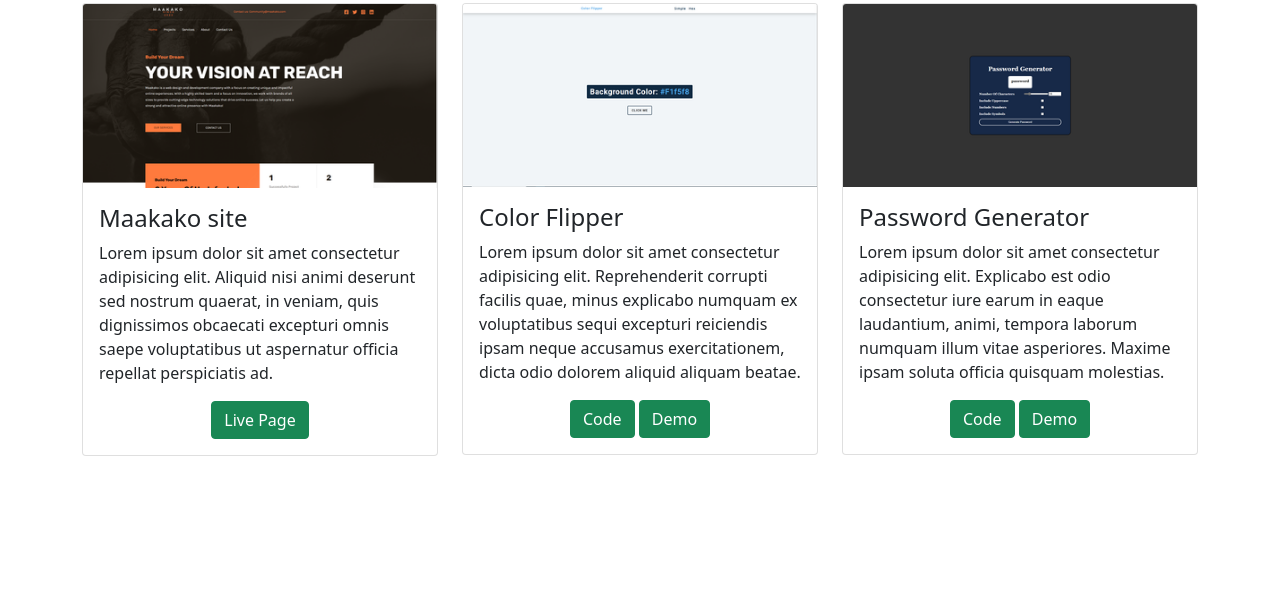
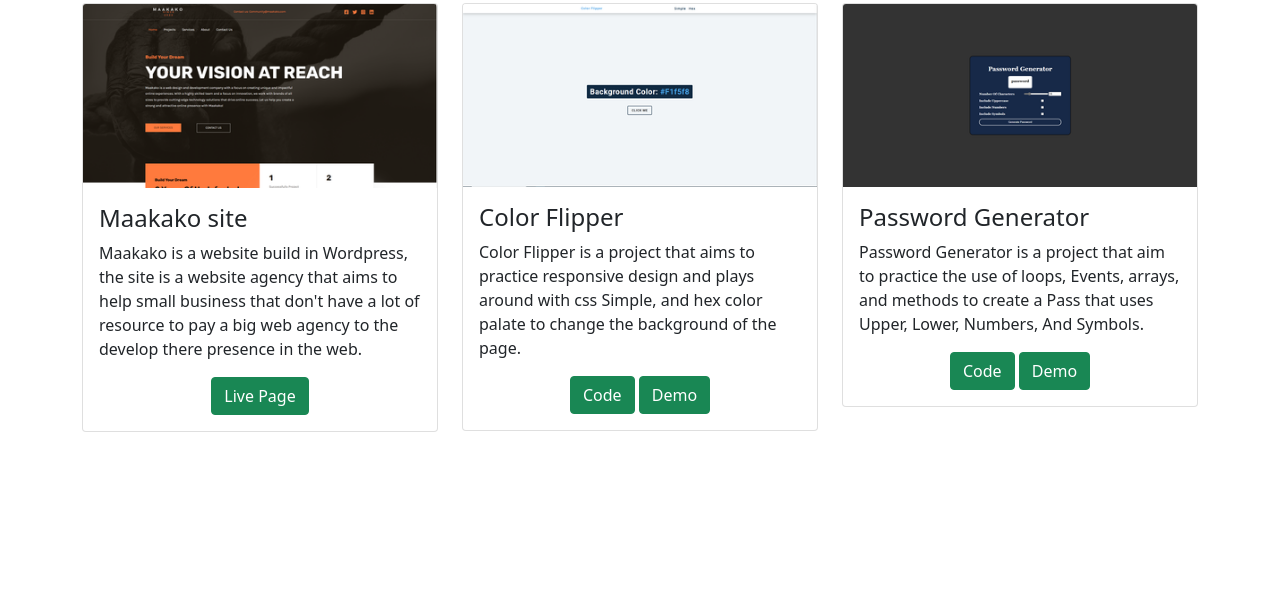
Before and after one commit to TakeshiDead/portfolio, a plain HTML site: page index.html in a window 1280 px wide. Shown: the part 1720-2317 px from the top of the page. Drawn offline with nearby package versions, Linux system fonts and the light colour scheme.

Commit message:
Update in the description of the cards.

```diff
--- a/index.html
+++ b/index.html
@@ -115,8 +115,8 @@
               <img class="card-img-top" src="images/maakako.png" alt="Card image" style="width: 100%">
               <div class="card-body">
                 <h4 class="card-title">Maakako site</h4>
-                <p class="card-text">Lorem ipsum dolor sit amet consectetur adipisicing elit. Aliquid nisi animi deserunt sed nostrum quaerat, in veniam,
-                   quis dignissimos obcaecati excepturi omnis saepe voluptatibus ut aspernatur officia repellat perspiciatis ad.
+                <p class="card-text">Maakako is a website build in Wordpress, the site is a website agency that aims to help small business that don't have
+                  a lot of resource to pay a big web agency to the develop there presence in the web.
                   </p>
                   <div class="text-center">
                     <a href="https://maakako.com/" target="_blank" class="btn btn-success">Live Page</a>
@@ -129,9 +129,7 @@
               <img class="card-img-top" src="images/colorFlipper.png" alt="Card image" style="width: 100%">
               <div class="card-body">
                 <h4 class="card-title">Color Flipper</h4>
-                <p class="card-text"> Lorem ipsum dolor sit amet consectetur adipisicing elit. Reprehenderit corrupti facilis quae,
-                   minus explicabo numquam ex voluptatibus sequi excepturi reiciendis ipsam
-                    neque accusamus exercitationem, dicta odio dolorem aliquid aliquam beatae.
+                <p class="card-text"> Color Flipper is a project that aims to practice responsive design and plays around with css Simple, and hex color palate to change the background of the page.
                   </p>
                   <div class="text-center">
                     <a href="https://github.com/TakeshiDead/Color-Flipper" class="btn btn-success" target="_blank">Code</a>
@@ -145,9 +143,7 @@
               <img class="card-img-top" src="images/passwordGenerator.png" alt="Card image" style="width: 100%">
               <div class="card-body">
                 <h4 class=" card-title"> Password Generator</h4>
-                <p class="card-text">Lorem ipsum dolor sit amet consectetur adipisicing elit.
-                  Explicabo est odio consectetur iure earum in eaque laudantium, animi,
-                  tempora laborum numquam illum vitae asperiores. Maxime ipsam soluta officia quisquam molestias.
+                <p class="card-text">Password Generator is a project that aim to practice the use of loops, Events, arrays, and methods to create a Pass that uses Upper, Lower, Numbers, And Symbols.
                 </p>
                 <div class="text-center">
                   <a href="https://github.com/TakeshiDead/Password-Generator" class="btn btn-success"target="_blank">Code</a>
```
